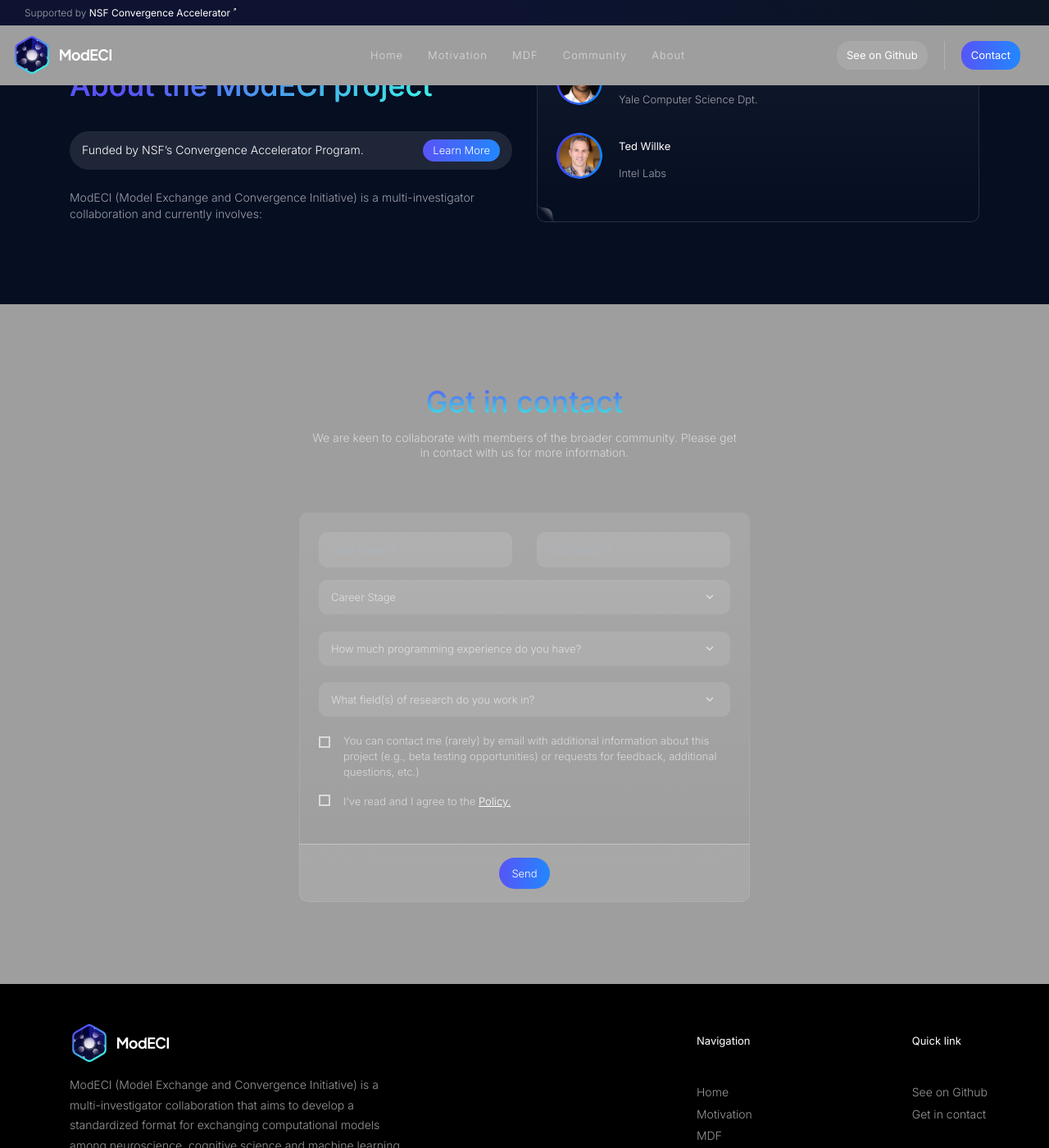
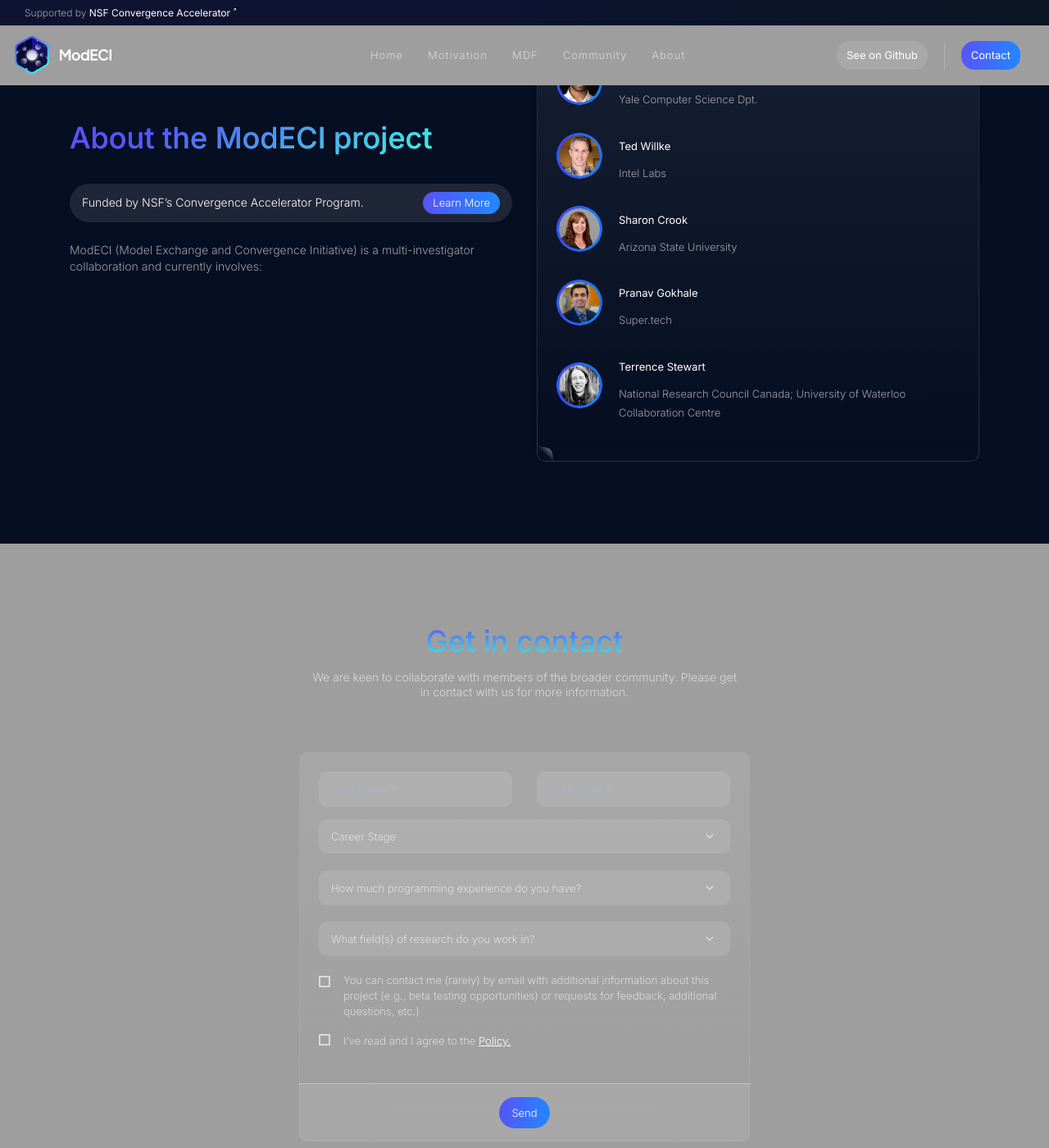
Before and after one commit to ModECI/Website, a Jekyll site: the page built from index.html, in a window 1280 px wide and 1400 px high, scrolled down 5509 px. Shown: the whole window at 82% size. Built offline with Jekyll 4.4.1, drawn with Linux system fonts in a browser that asks for light colours.

Commit message:
#17 Add new team members on about, with.jpg images instead of png

```diff
--- a/_data/about.yml
+++ b/_data/about.yml
@@ -21,5 +21,17 @@ teamMembers: [
   {
     name: Ted Willke,
     from: Intel Labs
+  },
+  {
+    name: Sharon Crook,
+    from: Arizona State University
+  },
+  {
+    name: Pranav Gokhale,
+    from: Super.tech
+  },
+  {
+    name: Terrence Stewart,
+    from: "National Research Council Canada; University of Waterloo Collaboration Centre"
   }
 ]
--- a/_includes/about.html
+++ b/_includes/about.html
@@ -20,7 +20,7 @@
                     {% for member in site.data.about.teamMembers %}
                     <div class="about-teamRow">
                         <div class="about-teamImg">
-                            <img src="img/team/{{forloop.index}}.png" alt="{{member.name}}">
+                            <img src="img/team/{{forloop.index}}.jpg" alt="{{member.name}}">
                         </div>
                         <div class="about-teamContent">
                             <h5>{{member.name}}</h5>
```
Also changed, not shown: _includes/css/modeci.css (+7 -0 lines), img/team/1.jpg (added), img/team/1.png (deleted), img/team/2.jpg (added), img/team/2.png (deleted), img/team/3.jpg (added), img/team/3.png (deleted), img/team/4.jpg (added), img/team/4.png (deleted), img/team/5.jpg (added), img/team/5.png (deleted), img/team/6.jpg (added), img/team/7.jpg (added), img/team/8.jpg (added).
